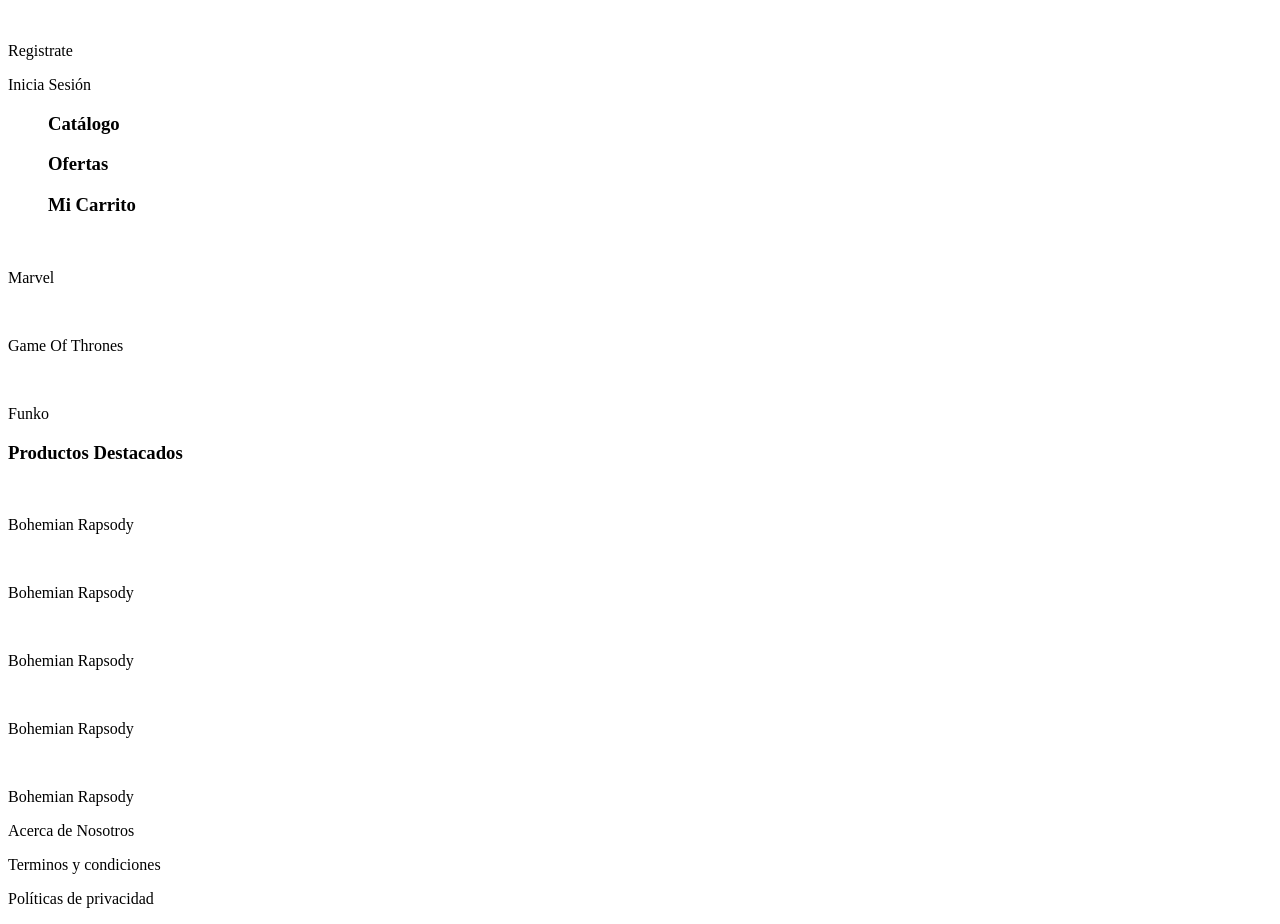
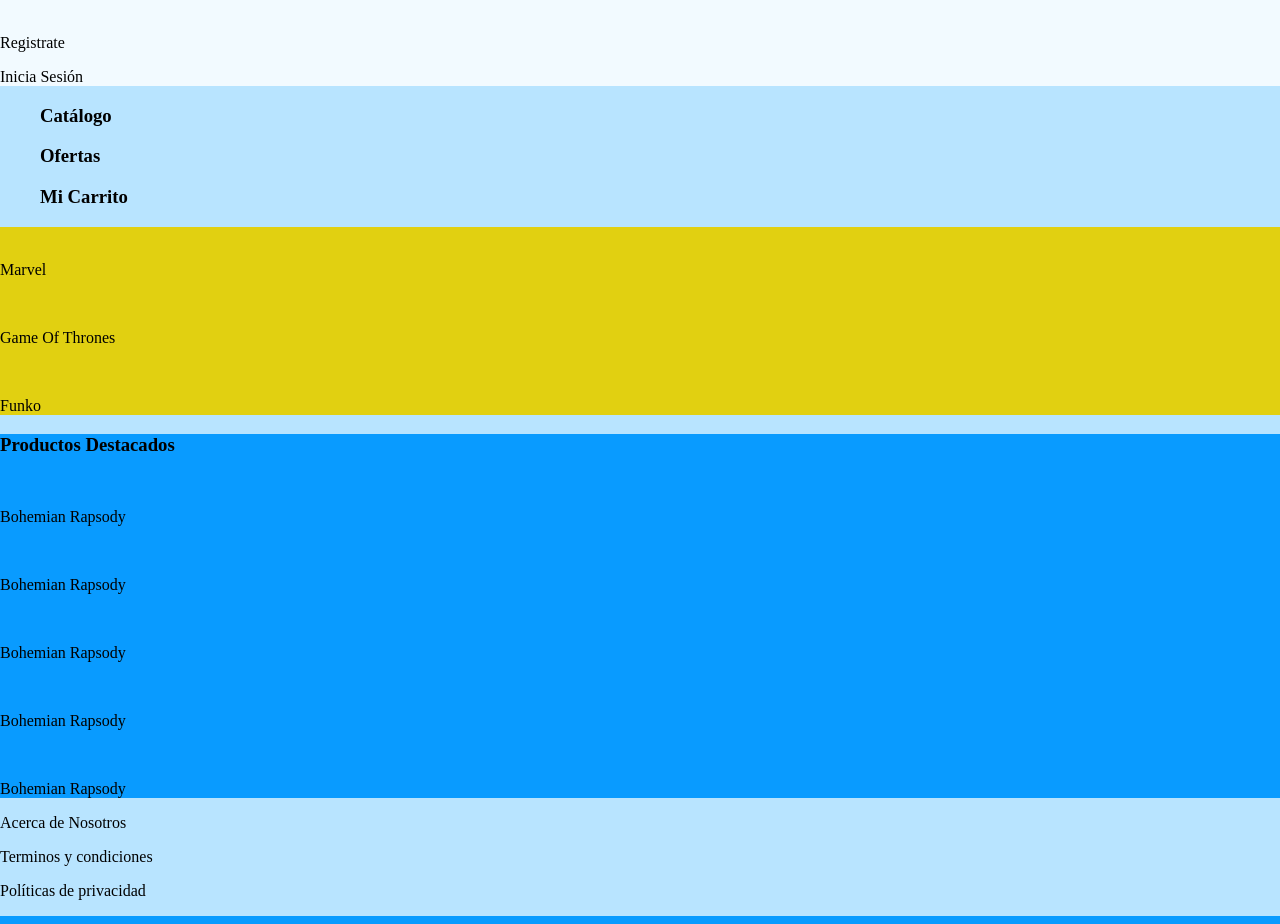
Before and after one commit to digitros/Muvick-Store, a Django app: page / in a window 1280 px wide. Run offline with Django 3.2, Linux system fonts and the light colour scheme.

Commit message:
Actualizando el artboard

```diff
--- a/Muvickstore/Muvickstore/settings.py
+++ b/Muvickstore/Muvickstore/settings.py
@@ -56,7 +56,9 @@ ROOT_URLCONF = 'Muvickstore.urls'
 TEMPLATES = [
     {
         'BACKEND': 'django.template.backends.django.DjangoTemplates',
-        'DIRS': [],
+        'DIRS': [
+            os.path.join(BASE_DIR, 'templates'),
+        ],
         'APP_DIRS': True,
         'OPTIONS': {
             'context_processors': [
--- /dev/null
+++ b/Muvickstore/static/css/base.css
@@ -0,0 +1,18 @@
+body{
+	background: #B8E4FF;
+	margin: 0;
+	padding: 0;
+}
+nav{
+	background: #F2FAFF;
+	width: 100%;
+	margin: 0;
+}
+
+.destacados{
+	background: #099BFF;
+}
+
+.productosp{
+	background: #E1D011;
+}
--- a/Muvickstore/home/templates/index.html
+++ b/Muvickstore/templates/index.html
@@ -3,6 +3,9 @@
 <head>
 	<meta charset="UTF-8">
 	<title>Muvick Store</title>
+	{% load static %}
+	<link rel="stylesheet" href="{% static 'css/base.css' %}">
+	<meta name="viewport" content="width=device-width, initial-scale=1, user-scalable=no"/>
 </head>
 <body>
 	<nav>
```
Also changed, not shown: 1 other file.
